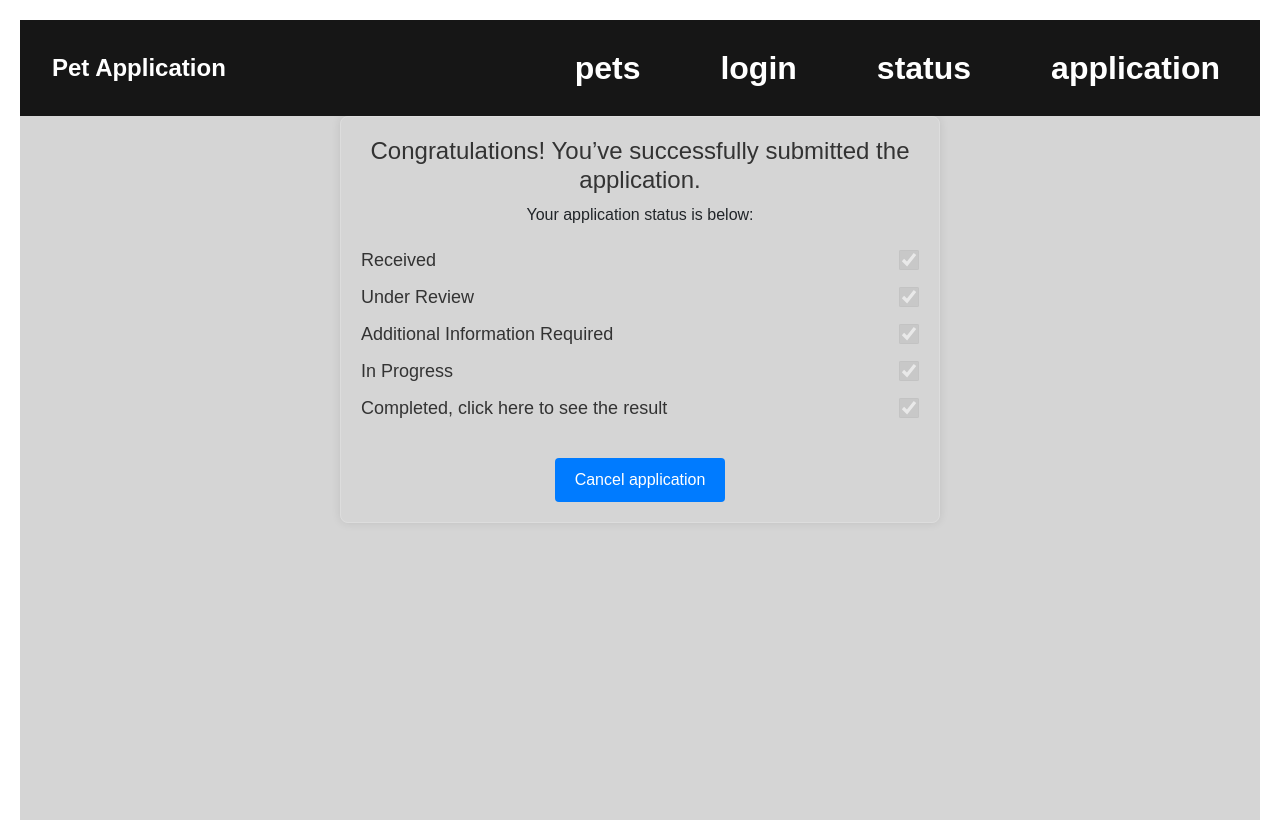
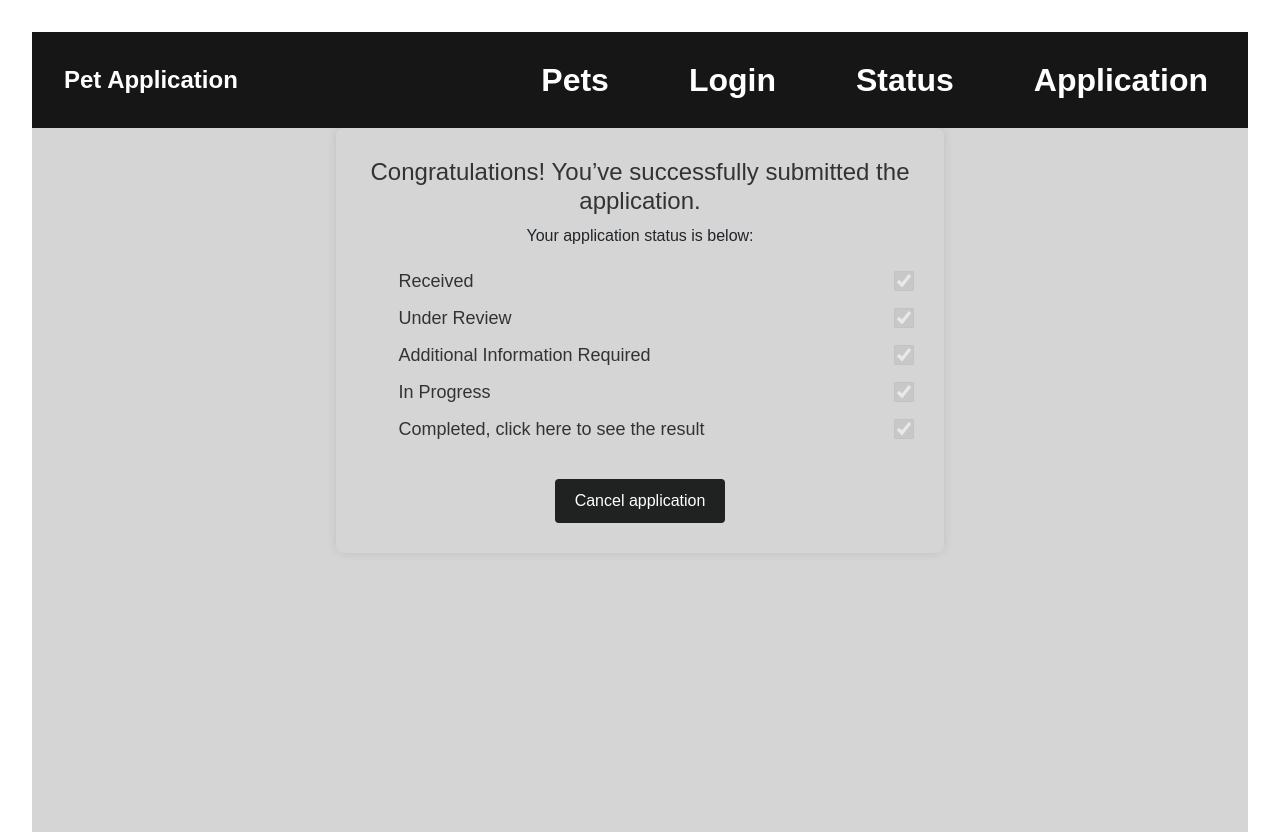
Before and after one commit to LegenWang/Pet-Adoption, a React (Vite) app in the folder frontend/react-team46/: page /status in a window 1280 px wide. Built offline with nearby package versions, Linux system fonts and the light colour scheme.

Commit message:
Fix all css and add register

```diff
--- a/frontend/react-team46/package.json
+++ b/frontend/react-team46/package.json
@@ -28,6 +28,6 @@
     "globals": "^15.11.0",
     "typescript": "~5.6.2",
     "typescript-eslint": "^8.11.0",
-    "vite": "^5.4.10"
+    "vite": "^5.4.11"
   }
 }
--- a/frontend/react-team46/src/components/AppStatus.css
+++ b/frontend/react-team46/src/components/AppStatus.css
@@ -2,14 +2,15 @@
 body {
   font-family: Arial, sans-serif;
   text-align: center;
-  margin: 20px;
+  margin: 2.5%;
 }
 
 .container_app {
-  max-width: 600px;
+  width: 50%;
+  height: 60%;
   margin: 0 auto;
-  padding: 20px;
-  border: 1px solid #ddd;
+  padding: 2.5%;
+  border: 0.125% solid #ddd;
   border-radius: 8px;
   box-shadow: 0 0 10px rgba(0, 0, 0, 0.1);
 }
@@ -22,8 +23,9 @@ h1 {
 .status-container {
   margin-top: 20px;
   text-align: left;
-  list-style-type: none; /* Remove default list styling */
-  padding: 0; /* Remove default padding */
+  list-style-type: none;
+  width: 100%;
+  height: 100%;
 }
 
 .status-item {
@@ -56,12 +58,12 @@ button {
   padding: 10px 20px;
   font-size: 16px;
   color: #fff;
-  background-color: #007bff;
+  background-color: #202121;
   border: none;
   border-radius: 4px;
   cursor: pointer;
 }
 
 button:hover {
-  background-color: #0056b3;
+  background-color: #676969;
 }
--- a/frontend/react-team46/src/components/LoginPage.tsx
+++ b/frontend/react-team46/src/components/LoginPage.tsx
@@ -1,32 +1,51 @@
-// src/components/LoginPage.tsx
 import React, { useState } from "react";
 import { useNavigate } from "react-router-dom";
 import "./LoginPage.css";
 
 const LoginPage: React.FC = () => {
-  const [email, setEmail] = useState<string>("");
+  const [username, setUsername] = useState<string>("");
   const [password, setPassword] = useState<string>("");
+  const [isLoggedIn, setIsLoggedIn] = useState<boolean>(false);
+  const [isRegistering, setIsRegistering] = useState<boolean>(false); // Track if user is in register mode
   const navigate = useNavigate();
 
   const handleSubmit = (e: React.FormEvent) => {
     e.preventDefault();
-    navigate("/application");
+
+    if (isRegistering) {
+      // Register user (basic simulation)
+      alert(`Account created for ${username}! Please log in.`);
+      setIsRegistering(false); // Switch back to login mode
+    } else {
+      if (!isLoggedIn) {
+        // Log in user
+        setIsLoggedIn(true);
+        alert(`Welcome, ${username}! You are now logged in.`);
+        navigate("/application");
+      } else {
+        alert("You are already logged in!");
+      }
+    }
+  };
+
+  const toggleForm = () => {
+    setIsRegistering(!isRegistering); // Toggle between login and register form
   };
 
   return (
     <div className="login-container">
       <div className="login-card">
-        <h2 className="login-title">Log In</h2>
+        <h2 className="login-title">{isRegistering ? "Register" : "Log In"}</h2>
         <form onSubmit={handleSubmit}>
           <div className="form-group">
-            <label htmlFor="email">Email</label>
+            <label htmlFor="username">Username</label>
             <input
-              type="email"
-              id="email"
-              value={email}
-              onChange={(e) => setEmail(e.target.value)}
+              type="text"
+              id="username"
+              value={username}
+              onChange={(e) => setUsername(e.target.value)}
               className="form-input"
-              placeholder="Enter your email"
+              placeholder="Enter your username"
             />
           </div>
           <div className="form-group">
@@ -40,10 +59,36 @@ const LoginPage: React.FC = () => {
               placeholder="Enter your password"
             />
           </div>
+
+          {/* Register specific field (optional email) */}
+          {isRegistering && (
+            <div className="form-group">
+              <label htmlFor="email">Email</label>
+              <input
+                type="email"
+                id="email"
+                className="form-input"
+                placeholder="Enter your email"
+              />
+            </div>
+          )}
+
           <button type="submit" className="btn">
-            Sign In
+            {isRegistering ? "Register" : "Sign In"}
           </button>
         </form>
+
+        {/* Toggle between login and register */}
+        <div className="toggle">
+          <p>
+            {isRegistering
+              ? "Already have an account? "
+              : "Don't have an account? "}
+            <button onClick={toggleForm}>
+              {isRegistering ? "Login" : "Register"}
+            </button>
+          </p>
+        </div>
       </div>
     </div>
   );
--- a/frontend/react-team46/src/components/Navbar.tsx
+++ b/frontend/react-team46/src/components/Navbar.tsx
@@ -12,22 +12,22 @@ const Navbar: React.FC = () => {
         <ul className="navbar-nav">
           <li className="nav-item">
             <a className="nav-link" href="/pets">
-              pets
+              Pets
             </a>
           </li>
           <li className="nav-item">
             <a className="nav-link" href="/login">
-              login
+              Login
             </a>
           </li>
           <li className="nav-item">
             <a className="nav-link" href="/status">
-              status
+              Status
             </a>
           </li>
           <li className="nav-item">
             <a className="nav-link" href="/application">
-              application
+              Application
             </a>
           </li>
         </ul>
```
Also changed, not shown: 2 other files (tests, documents, lock files or other folders).
